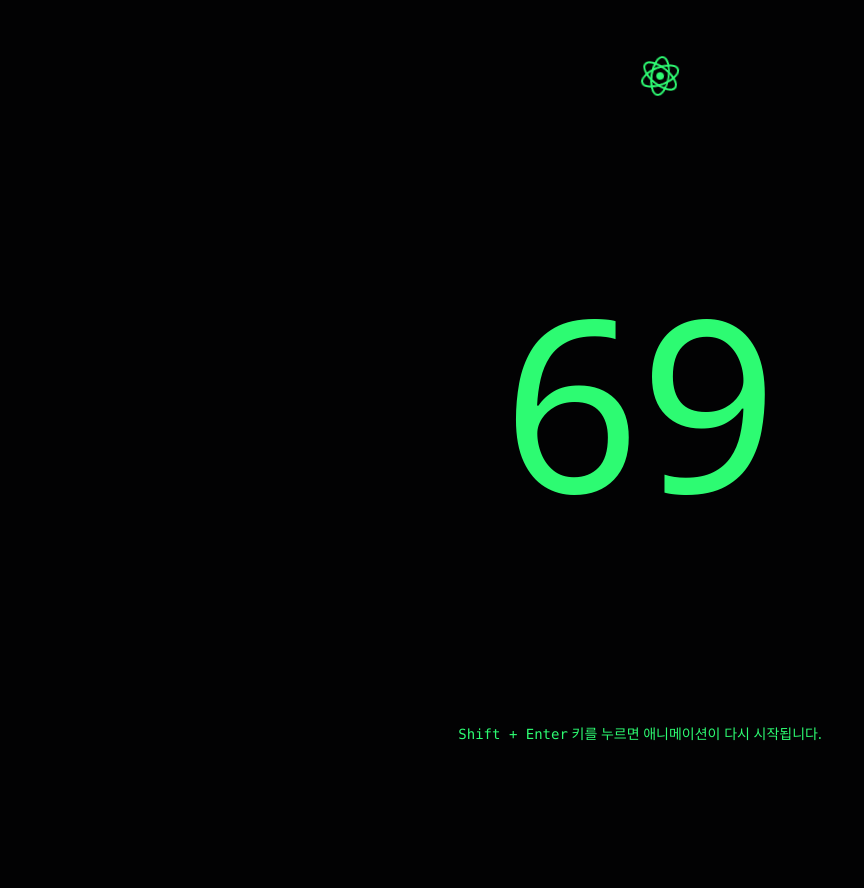
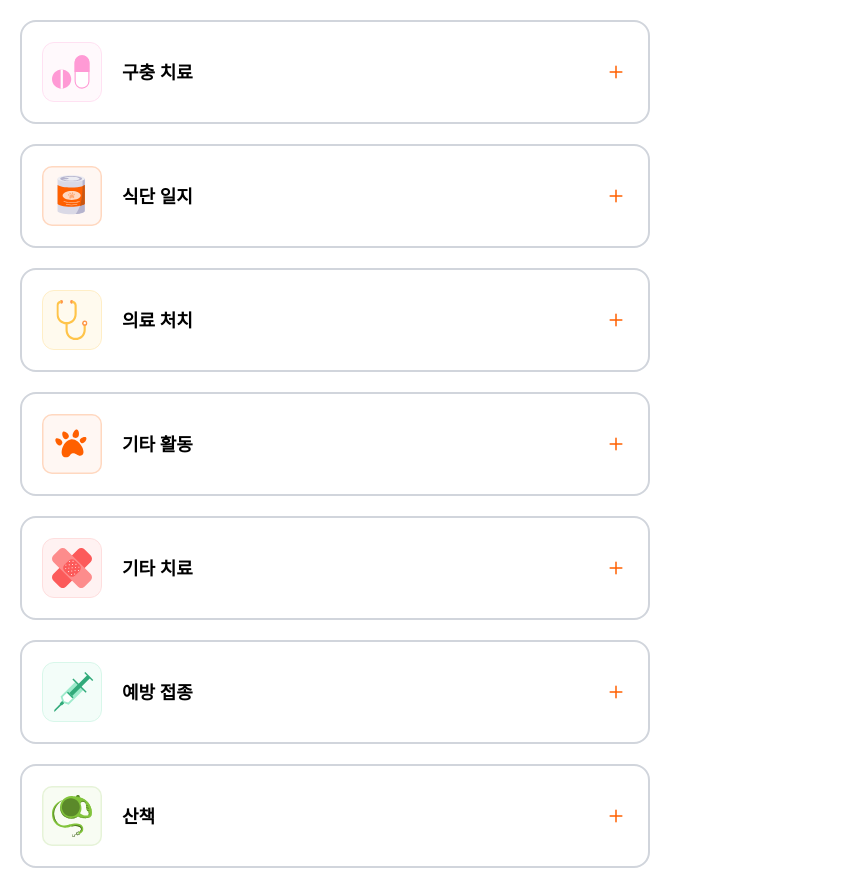
Before and after one commit to FRONTENDBOOTCAMP-14th/Final-Project-Team-8, a Next.js app: page / in a window 1280 px wide. Shown: the whole page, without its empty margins (0-864 px from the left). Before the commit the page ends 800 px from the top, so only its background shows below. Built offline with nearby package versions, Linux system fonts and the light colour scheme; no server answers.

Commit message:
[feat] 아코디언 첫 확장시 listItem 마운트 - ListLoading 컴포넌트 분리

```diff
--- a/src/app/page.tsx
+++ b/src/app/page.tsx
@@ -1,12 +1,19 @@
-import { LearnSection } from '../components'
-import RandomCountUp from '../demo'
+import Accordion from '../components/accordion/accordion'
 
 export default function HomePage() {
   return (
     <section>
-      <LearnSection title="랜덤 카운트 업">
-        <RandomCountUp />
-      </LearnSection>
+      {/* <LearnSection title="랜덤 카운트 업">
+          <RandomCountUp />
+        </LearnSection> */}
+
+      <Accordion type="antiparasitic" title="구충 치료"></Accordion>
+      <Accordion type="diet" title="식단 일지"></Accordion>
+      <Accordion type="medical treatment" title="의료 처치"></Accordion>
+      <Accordion type="other activities" title="기타 활동"></Accordion>
+      <Accordion type="other treatments" title="기타 치료"></Accordion>
+      <Accordion type="vaccines" title="예방 접종"></Accordion>
+      <Accordion type="walks" title="산책"></Accordion>
     </section>
   )
 }
--- /dev/null
+++ b/src/components/accordion/ListLoading.tsx
@@ -0,0 +1,10 @@
+export default function ListLoading() {
+  return (
+    <div className="flex h-40 animate-pulse items-center justify-center">
+      <div className="flex items-center gap-3 rounded-xl bg-orange-50/60 px-4 py-2">
+        <span className="h-4 w-4 animate-spin rounded-full border-2 border-current border-t-transparent" />
+        <span className="text-sm text-orange-600">불러오는 중이에요…</span>
+      </div>
+    </div>
+  )
+}
--- a/src/components/accordion/accordionItemBox.tsx
+++ b/src/components/accordion/accordionItemBox.tsx
@@ -1,7 +1,7 @@
 'use client'
 
 import { useSuspenseQuery } from '@tanstack/react-query'
-import { Suspense, useEffect, useMemo, useRef } from 'react'
+import { Suspense, useEffect, useMemo, useRef, useState } from 'react'
 import { toast } from 'sonner'
 import {
   AllowedTableNames,
@@ -21,6 +21,7 @@ import {
   VaccinesCompo,
   WalksCompo,
 } from './accordionList'
+import ListLoading from './ListLoading'
 
 type Props<T extends AllowedTableNames> = { type: T; isOpen: boolean }
 
@@ -28,6 +29,12 @@ export default function AccordionItemBox<T extends AllowedTableNames>({
   type,
   isOpen,
 }: Props<T>) {
+  // 최초로 한 번이라도 열리면 콘텐츠를 마운트 해 유지
+  const [oneceOpened, setOnceOpened] = useState(isOpen)
+  useEffect(() => {
+    if (isOpen) setOnceOpened(true)
+  }, [isOpen])
+
   return (
     <div
       aria-hidden={!isOpen}
@@ -47,7 +54,7 @@ export default function AccordionItemBox<T extends AllowedTableNames>({
       </Button>
 
       {/* 아코디언이 열렸을 때만 쿼리 파트를 마운트 (v5: enabled 옵션 없음) */}
-      {isOpen && (
+      {oneceOpened && (
         <QueryErrorBoundary>
           <Suspense fallback={<ListLoading />}>
             <AccordionContent type={type} />
@@ -121,12 +128,3 @@ function AccordionContent<T extends AllowedTableNames>({ type }: { type: T }) {
 
   return list
 }
-
-function ListLoading() {
-  return (
-    <div>
-      <h2>로딩 중..</h2>
-      <p>잠시만 기다려 요세요.</p>
-    </div>
-  )
-}
```
